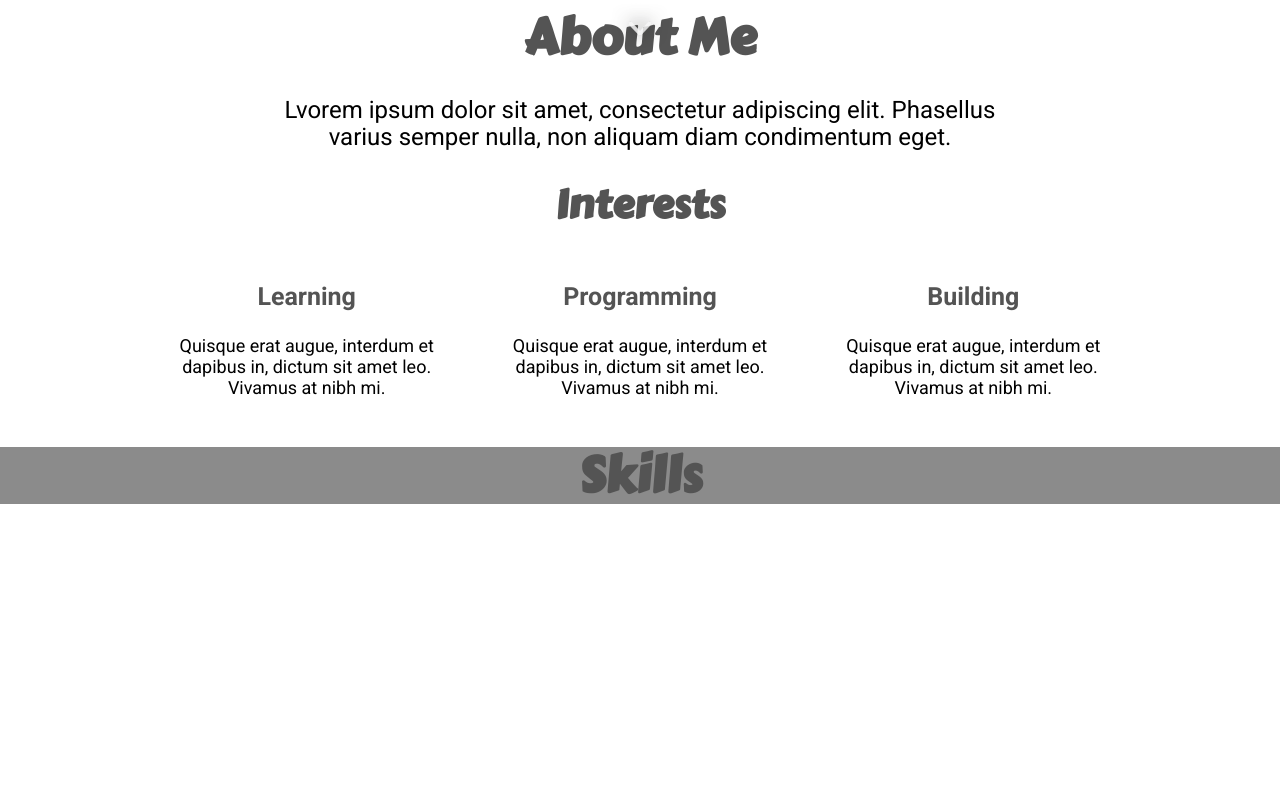
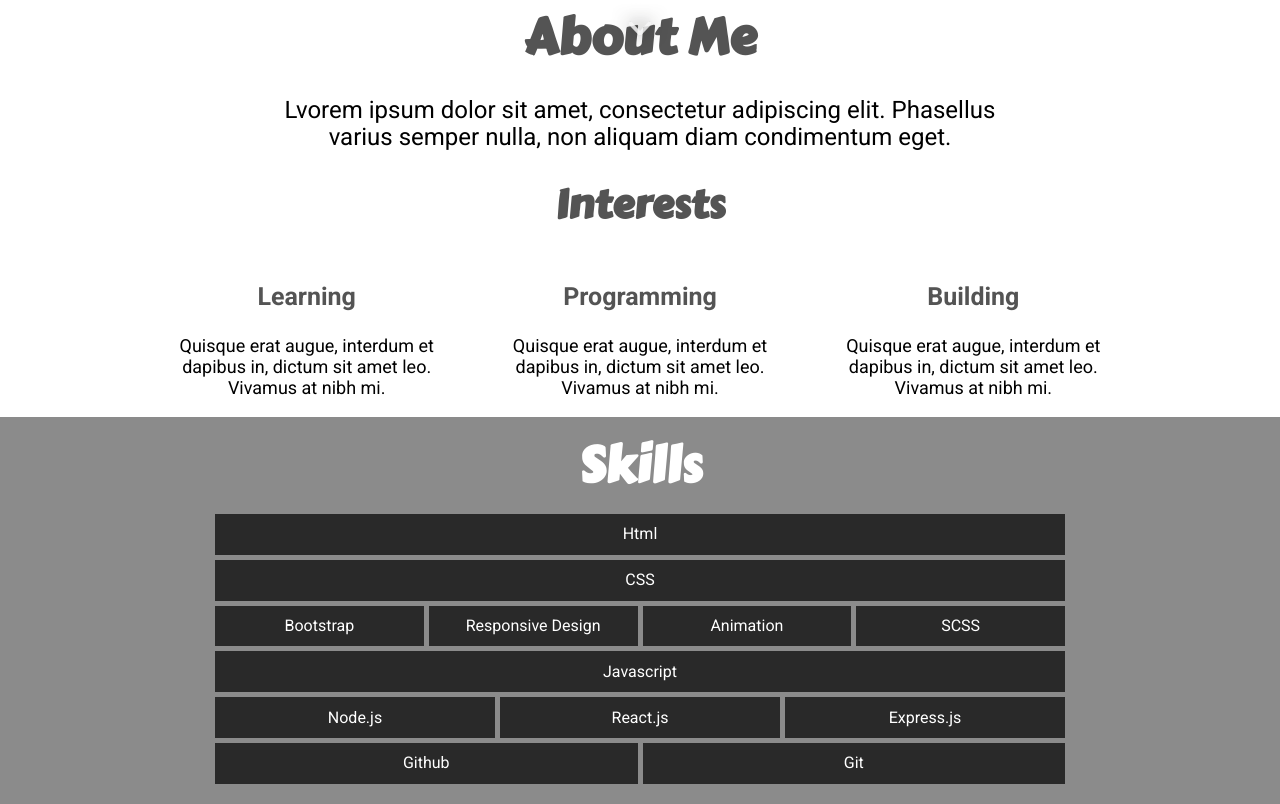
Before and after one commit to williamj1788/Portfolio-Website-V3.0, a website: page index.html in a window 1280 px wide. Shown: the part 821-1625 px from the top of the page. Before the commit the page ends 1355 px from the top, so only its background shows below. Drawn offline with Linux system fonts and the light colour scheme.

Commit message:
Completed skills sections

```diff
--- a/index.html
+++ b/index.html
@@ -10,7 +10,7 @@
         <title>Portfolio V3.0</title>
     </head>
     <body>
-        <nav>
+        <!-- <nav>
             <div id="nav-container">
                 <img src="./Img/Logo.png" alt="Logo" id="logo">
                 <div id="nav-links">
@@ -20,7 +20,7 @@
                     <p class="link">Contact Info</p>
                 </div>
             </div>
-        </nav>
+        </nav> -->
         <section id="hero">
             <h1 class="title">Jacquez Williams</h1>
             <h3 class="title sub">Future Web Developer</h3>
@@ -48,6 +48,20 @@
         </section>
         <section id="skills">
             <h3 class="heading">Skills</h3>
+            <div id="skills-container">
+                <div class="skill Html"><p>Html</p></div>
+                <div class="skill CSS"><p>CSS</p></div>
+                <div class="skill Bootstrap"><p>Bootstrap</p></div>
+                <div class="skill Responsive"><p>Responsive Design</p></div>
+                <div class="skill Animation"><p>Animation</p></div>
+                <div class="skill SCSS"><p>SCSS</p></div>
+                <div class="skill Javascript"><p>Javascript</p></div>
+                <div class="skill Node"><p>Node.js</p></div>
+                <div class="skill React"><p>React.js</p></div>
+                <div class="skill Express"><p>Express.js</p></div>
+                <div class="skill Github"><p>Github</p></div>
+                <div class="skill Git"><p>Git</p></div>
+            </div>
         </section>
     </body>
 </html>
--- a/index.scss
+++ b/index.scss
@@ -1,6 +1,7 @@
 @import url('https://fonts.googleapis.com/css?family=Carter+One|Roboto:400,700');
 body{
     font-family: 'Roboto', sans-serif;
+    height: 100%;
 }
 nav{
     width: 100%;
@@ -103,4 +104,73 @@ nav{
 }
 #skills{
     background-color: #8B8B8B;
+    .heading{
+        color: white;
+        margin: 0;
+        padding-top: 20px;
+    }
+    #skills-container{
+        display: grid;
+        width: 850px;
+        height: 270px;
+        margin: 0 auto;
+        padding: 20px 0;
+        grid-template-columns: repeat(12, 1fr);
+        grid-template-rows: repeat(6, 1fr);
+        grid-row-gap: 5px;
+        grid-column-gap: 5px;
+        grid-template-areas:
+            "Html Html Html Html Html Html Html Html Html Html Html Html"
+            "CSS CSS CSS CSS CSS CSS CSS CSS CSS CSS CSS CSS"
+            "Bootstrap Bootstrap Bootstrap Responsive Responsive Responsive Animation Animation Animation SCSS SCSS SCSS"
+            "Javascript Javascript Javascript Javascript Javascript Javascript Javascript Javascript Javascript Javascript Javascript Javascript"
+            "Node Node Node Node React React React React Express Express Express Express"
+            "Github Github Github Github Github Github Git Git Git Git Git Git";
+
+        .skill{
+            background-color: #292929;
+            display: flex;
+            p{
+                text-align: center;
+                margin: auto;
+                color: white;
+            }
+        }
+        .Html{
+            grid-area: Html;
+        }
+        .CSS{
+            grid-area: CSS;
+        }
+        .Bootstrap{
+            grid-area: Bootstrap;
+        }
+        .Responsive{
+            grid-area: Responsive;
+        }
+        .Animation{
+            grid-area: Animation;
+        }
+        .SCSS{
+            grid-area: SCSS;
+        }
+        .Node{
+            grid-area: Node;
+        }
+        .React{
+            grid-area: React;
+        }
+        .Express{
+            grid-area: Express;
+        }
+        .Github{
+            grid-area: Github;
+        }
+        .Git{
+            grid-area: Git;
+        }
+        .Javascript{
+            grid-area: Javascript;
+        }
+    }
 }
```
Also changed, not shown: index.css, 1 other file.
